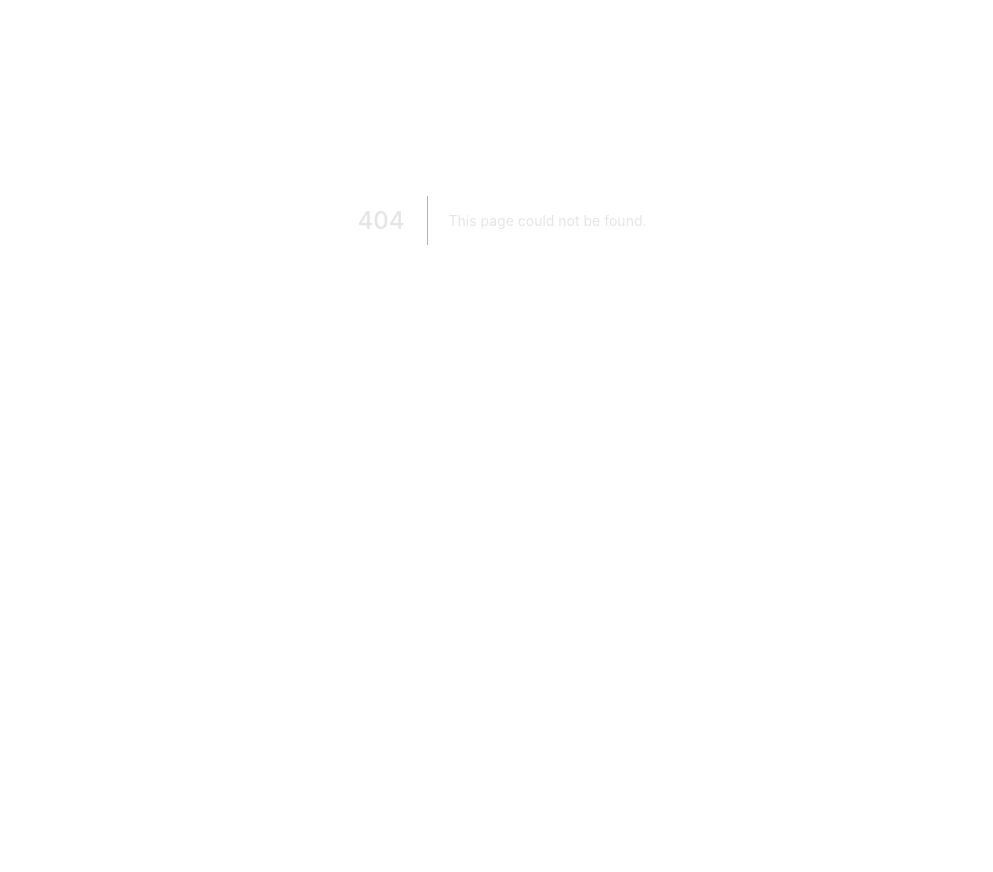
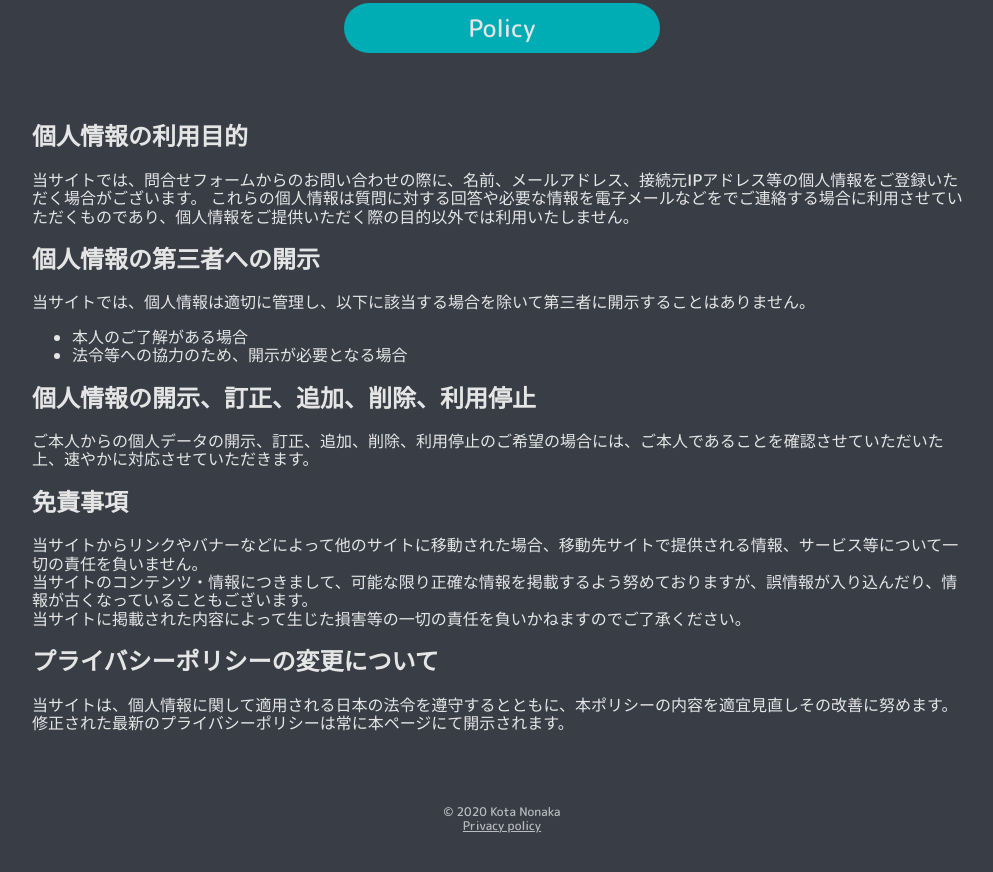
Before and after one commit to uutarou10/mogam.in, a Next.js app: page /policy in a window 1280 px wide. Before the commit this address had no page. Shown: the part 180-1052 px from the top of the page, without its empty margins (138-1131 px from the left). Before the commit the page ends 800 px from the top, so only its background shows below. Built offline with nearby package versions, Linux system fonts and the light colour scheme.

Commit message:
privacy policyつくた

```diff
--- /dev/null
+++ b/components/Footer/footer.module.scss
@@ -0,0 +1,13 @@
+.footerContainer {
+  padding: 45px 0;
+  opacity: 0.75;
+
+  a {
+    color: #E5E5E5;
+  }
+
+  p {
+    font-size: 12px;
+    text-align: center;
+  }
+}
--- /dev/null
+++ b/components/Footer/index.tsx
@@ -0,0 +1,11 @@
+import React from "react";
+import styles from './footer.module.scss';
+import Link from "next/link";
+
+export const Footer = () => {
+  return (
+    <footer className={styles.footerContainer}>
+      <p>©︎ 2020 Kota Nonaka<br/><Link href={"/policy"}><a>Privacy policy</a></Link></p>
+    </footer>
+  )
+}
--- a/components/Layout/index.tsx
+++ b/components/Layout/index.tsx
@@ -3,6 +3,7 @@ import styles from './layout.module.scss';
 import Head from "next/head";
 import {Navbar} from "../Navbar";
 import {PageHeader} from "../PageHeader";
+import {Footer} from "../Footer";
 
 interface Props {
   pageTitle: string;
@@ -23,6 +24,7 @@ export const Layout = ({pageTitle, children}: Props) => {
         <PageHeader title={pageTitle}/>
       </div>
       <main className={styles.main}>{children}</main>
+      <Footer />
     </>
   );
 }
--- a/pages/index.tsx
+++ b/pages/index.tsx
@@ -2,6 +2,7 @@ import React from 'react';
 import Head from 'next/head'
 import styles from '../styles/home.module.scss';
 import Link from 'next/link';
+import {Footer} from "../components/Footer";
 
 export default function Home() {
   return (
@@ -33,6 +34,7 @@ export default function Home() {
             </Link>
           </nav>
         </main>
+        <Footer />
       </div>
     </>
   )
--- /dev/null
+++ b/pages/policy/index.tsx
@@ -0,0 +1,52 @@
+import React from "react";
+import { Layout } from "../../components/Layout";
+
+export default () => {
+  return (
+    <Layout pageTitle={"Policy"}>
+      <h2>個人情報の利用目的</h2>
+      <p>
+        当サイトでは、問合せフォームからのお問い合わせの際に、名前、メールアドレス、接続元IPアドレス等の個人情報をご登録いただく場合がございます。
+        これらの個人情報は質問に対する回答や必要な情報を電子メールなどをでご連絡する場合に利用させていただくものであり、個人情報をご提供いただく際の目的以外では利用いたしません。
+        <br />
+      </p>
+
+      <h2>個人情報の第三者への開示</h2>
+      <p>
+        当サイトでは、個人情報は適切に管理し、以下に該当する場合を除いて第三者に開示することはありません。
+        <br />
+      </p>
+      <ul>
+        <li>本人のご了解がある場合</li>
+        <li>法令等への協力のため、開示が必要となる場合</li>
+      </ul>
+
+      <h2>個人情報の開示、訂正、追加、削除、利用停止</h2>
+      <p>
+        ご本人からの個人データの開示、訂正、追加、削除、利用停止のご希望の場合には、ご本人であることを確認させていただいた上、速やかに対応させていただきます。
+      </p>
+
+      {/*
+      <h2>アクセス解析ツールについて</h2>
+      <p>
+        当サイトでは、Googleによるアクセス解析ツール「Googleアナリティクス」を利用しています。
+        このGoogleアナリティクスはトラフィックデータの収集のためにCookieを使用しています。このトラフィックデータは匿名で収集されており、個人を特定するものではありません。この機能はCookieを無効にすることで収集を拒否することが出来ますので、お使いのブラウザの設定をご確認ください。この規約に関して、詳しくはここをクリックしてください。
+      </p>
+       */}
+      <h2>免責事項</h2>
+      <p>
+        当サイトからリンクやバナーなどによって他のサイトに移動された場合、移動先サイトで提供される情報、サービス等について一切の責任を負いません。
+        <br />
+        当サイトのコンテンツ・情報につきまして、可能な限り正確な情報を掲載するよう努めておりますが、誤情報が入り込んだり、情報が古くなっていることもございます。
+        <br />
+        当サイトに掲載された内容によって生じた損害等の一切の責任を負いかねますのでご了承ください。
+      </p>
+
+      <h2>プライバシーポリシーの変更について</h2>
+      <p>
+        当サイトは、個人情報に関して適用される日本の法令を遵守するとともに、本ポリシーの内容を適宜見直しその改善に努めます。
+        修正された最新のプライバシーポリシーは常に本ページにて開示されます。
+      </p>
+    </Layout>
+  );
+};
```
